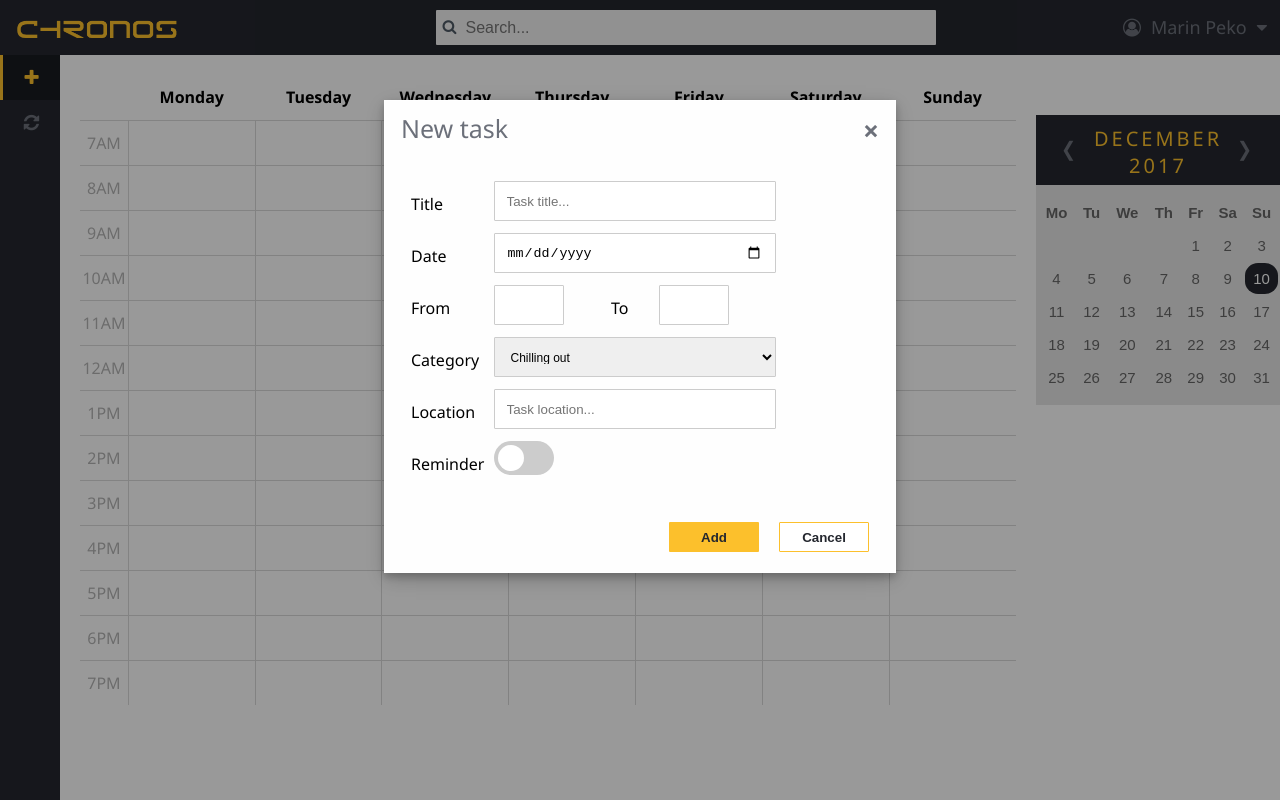
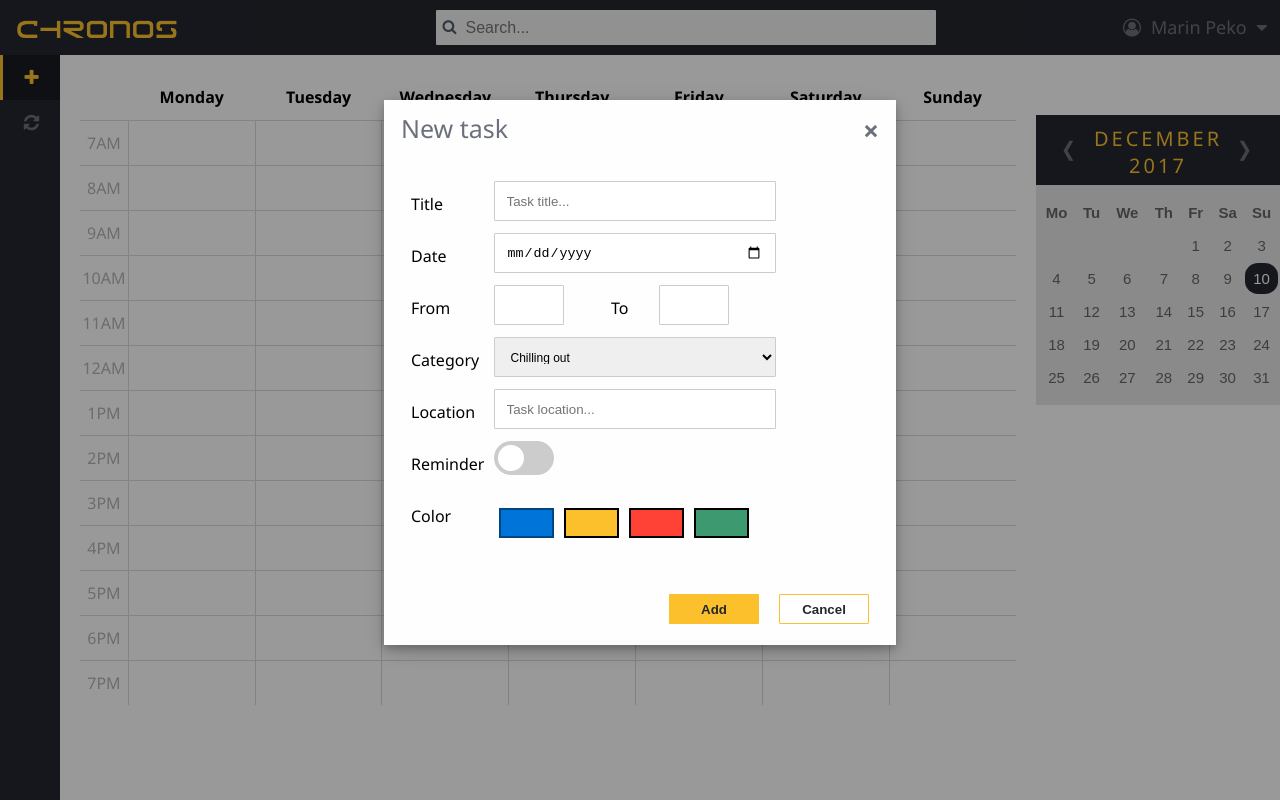
Before and after one commit to m-peko/Chronos, a React (Create React App) app: page / in a window 1280 px wide. Both pictures are taken after a click on the item 30 px from the left and 77 px from the top of the page. Built offline with nearby package versions, Linux system fonts and the light colour scheme.

Commit message:
Refactoring and adding task/sync functionalities

```diff
--- a/src/App.js
+++ b/src/App.js
@@ -84,6 +84,7 @@ class App extends Component {
     }
 
     render() {
+        console.log(this.state.syncs);
         return (
             <div className='wrapper'>
                 <Header user={ this.state.user }
--- a/src/components/header/search/Search.jsx
+++ b/src/components/header/search/Search.jsx
@@ -13,6 +13,12 @@ class Search extends Component {
         };
 
         this.filterTasks = this.filterTasks.bind(this);
+    }
+
+    componentWillReceiveProps(nextProps) {
+        this.setState({
+            tasks: nextProps.tasks
+        });
     }
 
     filterTasks(event) {
--- a/src/components/header/search/SearchItem.jsx
+++ b/src/components/header/search/SearchItem.jsx
@@ -4,7 +4,7 @@ import '../../../styles/components/header/search/search-item.css';
 
 const SearchItem = (props) => {
     return (
-        <li className={'search-item ' + props.task.color}>
+        <li className={ 'search-item ' + props.task.color }>
             <span className='search-item-title'>{ props.task.title }</span>
             <span className='search-item-hours'>{ props.task.from } - { props.task.to }</span>
             <br/>
--- a/src/components/modal/Modal.jsx
+++ b/src/components/modal/Modal.jsx
@@ -29,8 +29,7 @@ class Modal extends Component {
 
     handleClickOutsideModal(event) {
         if (this.modalRef && this.modalRef.contains(event.target) &&
-            this.contentRef && !this.contentRef.contains(event.target))
-        {
+            this.contentRef && !this.contentRef.contains(event.target)) {
             /* Click outside modal component */
             this.props.onClose();
         }
--- a/src/components/modal/new-task/NewTaskForm.jsx
+++ b/src/components/modal/new-task/NewTaskForm.jsx
@@ -10,7 +10,7 @@ const initialState = {
     category: 'Chilling out',
     location: '',
     repetition: '',
-    color: '',
+    color: 'blue',
     reminder: false,
     reminderTimes: []
 };
@@ -27,8 +27,17 @@ class NewTaskForm extends Component {
     }
 
     handleChange(event) {
-        const name = event.target.name;
-        const value = event.target.type === 'checkbox' ? event.target.checked : event.target.value;
+        let name = event.target.name;
+        let value = '';
+
+        if (event.target.type === 'checkbox') {
+            value = event.target.checked;
+        } else if (event.target.tagName.toLowerCase() === 'div') {
+            name = event.target.dataset.name;
+            value = event.target.dataset.value;
+        } else {
+            value = event.target.value;
+        }
 
         this.setState({
             [name]: value
@@ -124,6 +133,25 @@ class NewTaskForm extends Component {
                             </label>
                         </div>
                     </div>
+                    <div className='row'>
+                        <div className='col-15'>
+                            <label htmlFor='reminder'>Color</label>
+                        </div>
+                        <div className='col-60'>
+                            <div data-name='color' data-value='blue'
+                                 onClick={ this.handleChange }
+                                 className={ this.state.color === 'blue' ? 'color-box blue-box active-box' : 'color-box blue-box' }/>
+                            <div data-name='color' data-value='orange'
+                                 onClick={ this.handleChange }
+                                 className={ this.state.color === 'orange' ? 'color-box orange-box active-box' : 'color-box orange-box' }/>
+                            <div data-name='color' data-value='red'
+                                 onClick={ this.handleChange }
+                                 className={ this.state.color === 'red' ? 'color-box red-box active-box' : 'color-box red-box' }/>
+                            <div data-name='color' data-value='green'
+                                 onClick={ this.handleChange }
+                                 className={ this.state.color === 'green' ? 'color-box green-box active-box' : 'color-box green-box' }/>
+                        </div>
+                    </div>
                 </div>
                 <div className='modal-footer'>
                     <button className='app-light-btn' onClick={ this.handleCancel }>Cancel</button>
--- a/src/components/modal/sync/SyncForm.jsx
+++ b/src/components/modal/sync/SyncForm.jsx
@@ -3,7 +3,7 @@ import React, { Component } from 'react';
 import '../../../styles/components/modal/sync/sync-form.css';
 
 const initialState = {
-    sync: ''
+    sync: 'outlook'
 };
 
 class SyncForm extends Component {
@@ -19,7 +19,7 @@ class SyncForm extends Component {
 
     handleChange(event) {
         const name = event.target.name;
-        const value = event.target.type === 'checkbox' ? event.target.checked : event.target.value;
+        const value = event.target.value;
 
         this.setState({
             [name]: value
@@ -27,7 +27,7 @@ class SyncForm extends Component {
     }
 
     handleSubmit() {
-        this.props.onSubmit(this.state);
+        this.props.onSubmit(this.state.sync);
         this.props.close();
     }
 
@@ -36,6 +36,7 @@ class SyncForm extends Component {
     }
 
     render() {
+        console.log(this.state);
         return (
             <div>
                 <div className='modal-body sync-form'>
--- a/src/components/schedule/Schedule.jsx
+++ b/src/components/schedule/Schedule.jsx
@@ -10,8 +10,9 @@ class Schedule extends Component {
     }
 
     render() {
-        if (!this.props.show)
+        if (!this.props.show) {
             return null;
+        }
 
         return (
             <main className='item main'>
--- a/src/components/schedule/ScheduleBody.jsx
+++ b/src/components/schedule/ScheduleBody.jsx
@@ -3,7 +3,7 @@ import React from 'react';
 const ScheduleBody = () => {
     let timeline = [];
 
-    for (let i = 7; i <= 12; i++)
+    for (let i = 7; i <= 12; i++) {
         timeline.push(
             <tr key={ Math.random().toString(36).substr(2, 16) }>
                 <td>{ i }AM</td>
@@ -16,8 +16,9 @@ const ScheduleBody = () => {
                 <td></td>
             </tr>
         );
+    }
 
-    for (let i = 1; i <= 7; i++)
+    for (let i = 1; i <= 7; i++) {
         timeline.push(
             <tr key={ Math.random().toString(36).substr(2, 16) }>
                 <td>{ i }PM</td>
@@ -30,6 +31,7 @@ const ScheduleBody = () => {
                 <td></td>
             </tr>
         );
+    }
 
     return (
         <tbody>{ timeline }</tbody>
--- a/src/styles/components/modal/new-task/new-task-form.css
+++ b/src/styles/components/modal/new-task/new-task-form.css
@@ -58,3 +58,36 @@ input:checked + .slider:before {
 .slider.round:before {
     border-radius: 50%;
 }
+
+.color-box {
+    float: left;
+    width: 55px;
+    height: 30px;
+    margin: 15px 5px;
+    border: 2px solid rgba(0, 0, 0);
+    cursor: pointer;
+}
+
+.color-box:hover {
+    border: 2px solid rgba(0, 0, 0, .4);
+}
+
+.color-box.active-box {
+    border: 2px solid rgba(0, 0, 0, .4);
+}
+
+.blue-box {
+    background: rgb(0, 116, 217);
+}
+
+.orange-box {
+    background: rgb(252, 192, 44);
+}
+
+.red-box {
+    background: rgb(255, 65, 54);
+}
+
+.green-box {
+    background: rgb(61, 153, 112);
+}
```
Lines whose indentation alone changed are shown as unchanged.
